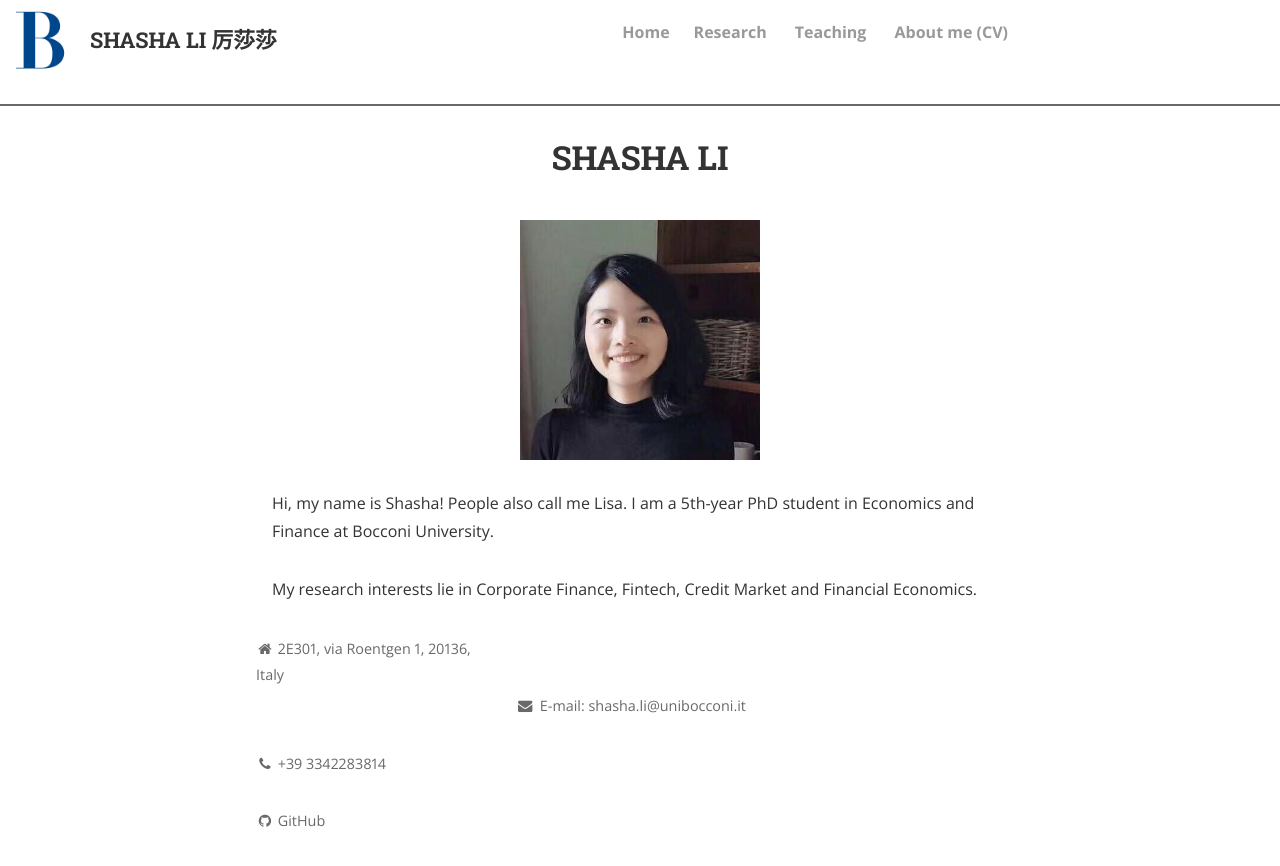
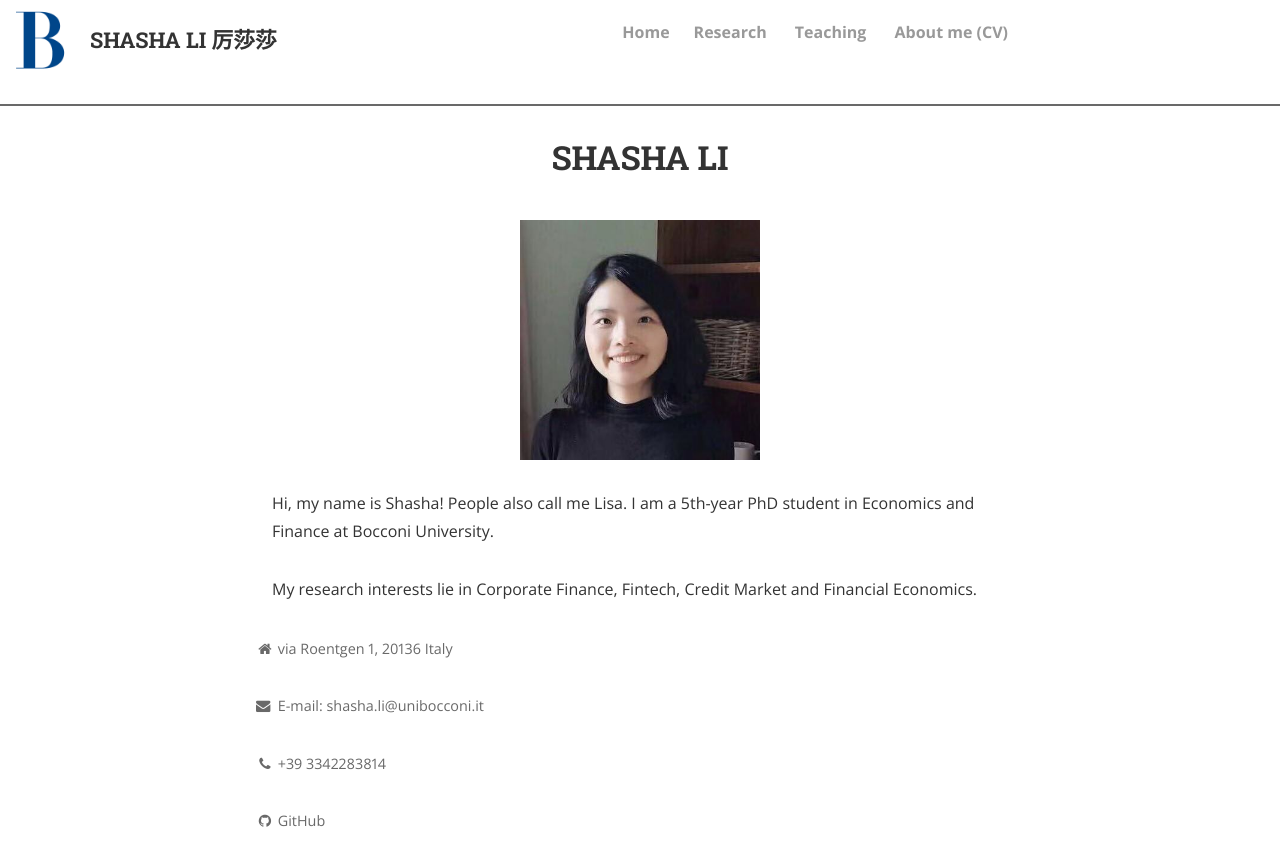
Before and after one commit to shasha-li/shasha-li.github.io, a Jekyll site: the page built from index.html, in a window 1280 px wide. Shown: the top 866 px of the page. Built offline with Jekyll 4.4.1, drawn with Linux system fonts in a browser that asks for light colours; nearby versions of some CDN libraries; the list of posts is cut into pages by our own code; comment, search, counter and statistics services are not loaded; a style sheet for code colours, icons or effects is not loaded.

Commit message:
Update footer.html

```diff
--- a/_includes/footer.html
+++ b/_includes/footer.html
@@ -4,7 +4,7 @@
 
 
     <div class="site-contact">
-      <p><a><i class="fa fa-home"></i> 2E301, via Roentgen 1, 20136, Italy</a></p>
+      <p><a><i class="fa fa-home"></i> via Roentgen 1, 20136 Italy</a></p>
     </div>
 
      <br></br>
```
